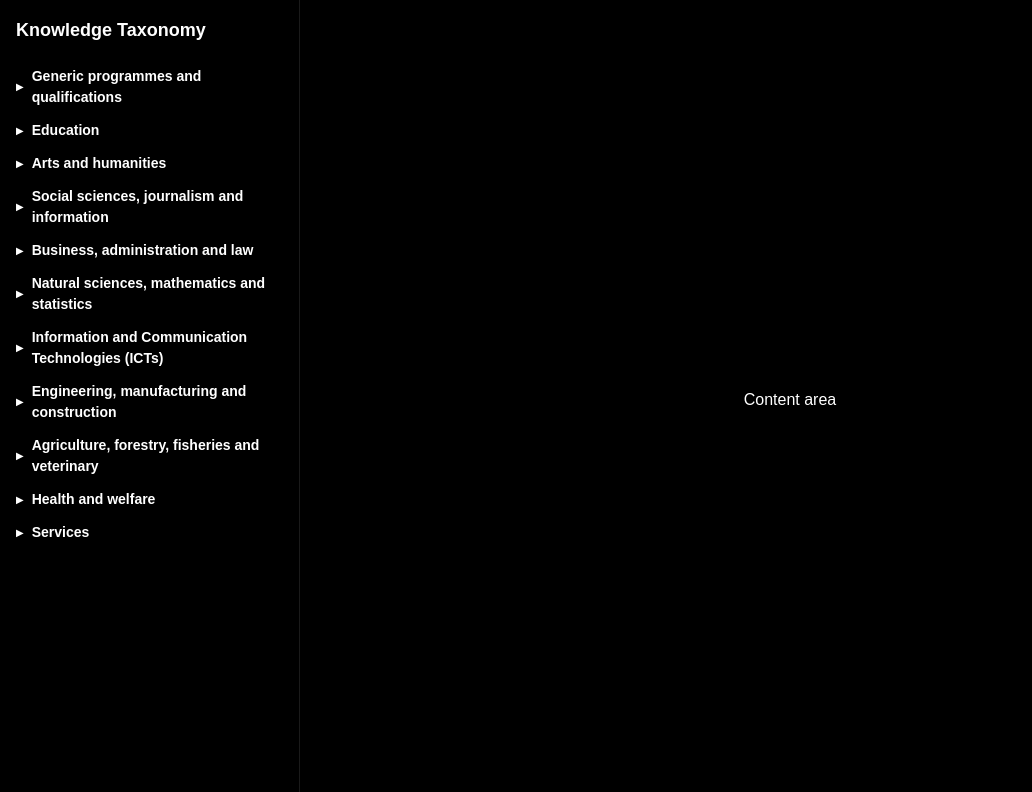
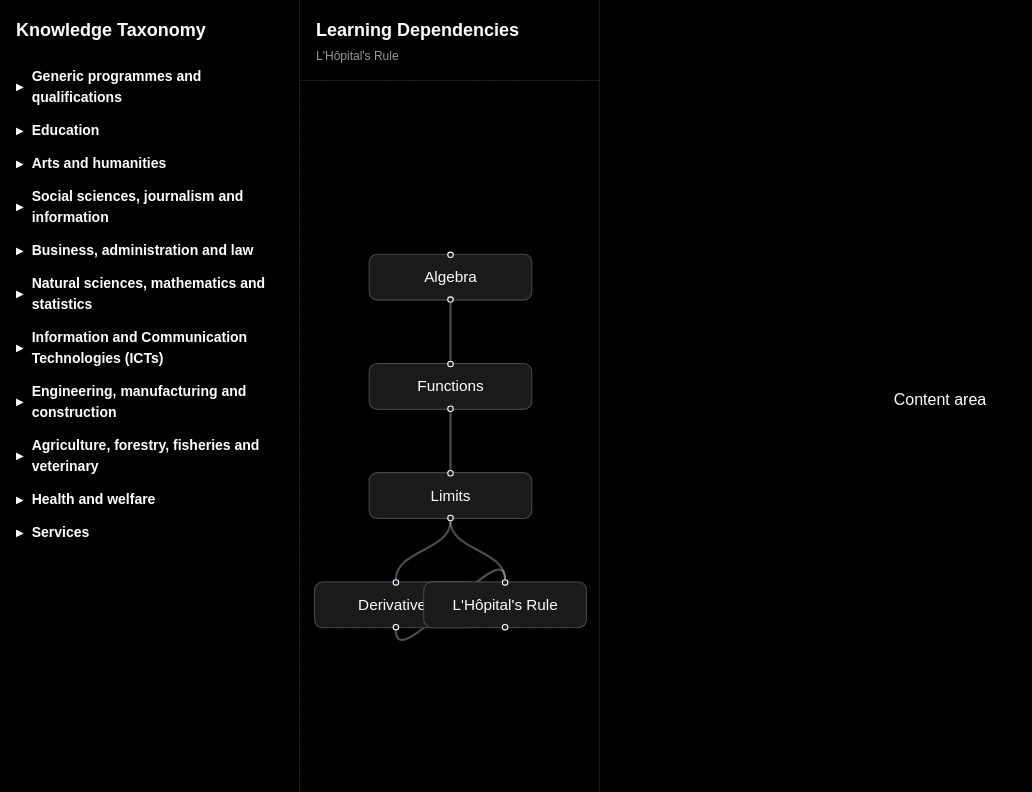
Before and after one commit to pedrogleta/summa, a Next.js app: page / in a window 1280 px wide. Shown: the top 792 px of the page, without its empty margins (0-1032 px from the left). Built offline with nearby package versions, Linux system fonts and the light colour scheme.

Commit message:
add initial DependenciesSidebar with DAG

```diff
--- /dev/null
+++ b/app/components/DependenciesSidebar.tsx
@@ -0,0 +1,163 @@
+'use client';
+
+import { useCallback } from 'react';
+import {
+  ReactFlow,
+  Node,
+  Edge,
+  Background,
+  Controls,
+  MiniMap,
+  useNodesState,
+  useEdgesState,
+} from '@xyflow/react';
+import '@xyflow/react/dist/style.css';
+
+// Parse the DAG from docs/dag-example.md
+// Algebra -> Functions
+// Functions -> Limits
+// Limits -> Derivatives
+// Limits -> L'Hôpital's Rule
+// Derivatives -> L'Hôpital's Rule
+
+const initialNodes: Node[] = [
+  {
+    id: 'algebra',
+    type: 'default',
+    position: { x: 100, y: 0 },
+    data: { label: 'Algebra' },
+    style: {
+      background: '#1a1a1a',
+      color: '#ffffff',
+      border: '1px solid rgba(255, 255, 255, 0.2)',
+      borderRadius: '8px',
+      padding: '10px',
+      fontSize: '14px',
+    },
+  },
+  {
+    id: 'functions',
+    type: 'default',
+    position: { x: 100, y: 100 },
+    data: { label: 'Functions' },
+    style: {
+      background: '#1a1a1a',
+      color: '#ffffff',
+      border: '1px solid rgba(255, 255, 255, 0.2)',
+      borderRadius: '8px',
+      padding: '10px',
+      fontSize: '14px',
+    },
+  },
+  {
+    id: 'limits',
+    type: 'default',
+    position: { x: 100, y: 200 },
+    data: { label: 'Limits' },
+    style: {
+      background: '#1a1a1a',
+      color: '#ffffff',
+      border: '1px solid rgba(255, 255, 255, 0.2)',
+      borderRadius: '8px',
+      padding: '10px',
+      fontSize: '14px',
+    },
+  },
+  {
+    id: 'derivatives',
+    type: 'default',
+    position: { x: 50, y: 300 },
+    data: { label: 'Derivatives' },
+    style: {
+      background: '#1a1a1a',
+      color: '#ffffff',
+      border: '1px solid rgba(255, 255, 255, 0.2)',
+      borderRadius: '8px',
+      padding: '10px',
+      fontSize: '14px',
+    },
+  },
+  {
+    id: 'lhopitals-rule',
+    type: 'default',
+    position: { x: 150, y: 300 },
+    data: { label: "L'Hôpital's Rule" },
+    style: {
+      background: '#1a1a1a',
+      color: '#ffffff',
+      border: '1px solid rgba(255, 255, 255, 0.2)',
+      borderRadius: '8px',
+      padding: '10px',
+      fontSize: '14px',
+    },
+  },
+];
+
+const initialEdges: Edge[] = [
+  {
+    id: 'algebra-functions',
+    source: 'algebra',
+    target: 'functions',
+    style: { stroke: 'rgba(255, 255, 255, 0.3)', strokeWidth: 2 },
+    animated: false,
+  },
+  {
+    id: 'functions-limits',
+    source: 'functions',
+    target: 'limits',
+    style: { stroke: 'rgba(255, 255, 255, 0.3)', strokeWidth: 2 },
+    animated: false,
+  },
+  {
+    id: 'limits-derivatives',
+    source: 'limits',
+    target: 'derivatives',
+    style: { stroke: 'rgba(255, 255, 255, 0.3)', strokeWidth: 2 },
+    animated: false,
+  },
+  {
+    id: 'limits-lhopitals',
+    source: 'limits',
+    target: 'lhopitals-rule',
+    style: { stroke: 'rgba(255, 255, 255, 0.3)', strokeWidth: 2 },
+    animated: false,
+  },
+  {
+    id: 'derivatives-lhopitals',
+    source: 'derivatives',
+    target: 'lhopitals-rule',
+    style: { stroke: 'rgba(255, 255, 255, 0.3)', strokeWidth: 2 },
+    animated: false,
+  },
+];
+
+export default function DependenciesSidebar() {
+  const [nodes, setNodes, onNodesChange] = useNodesState(initialNodes);
+  const [edges, setEdges, onEdgesChange] = useEdgesState(initialEdges);
+
+  return (
+    <div className="w-[300px] border-r border-white/10 h-screen overflow-hidden">
+      <div className="p-4 border-b border-white/10">
+        <h2 className="text-lg font-bold text-white">
+          Learning Dependencies
+        </h2>
+        <p className="text-xs text-white/60 mt-1">
+          L&apos;Hôpital&apos;s Rule
+        </p>
+      </div>
+      <div className="h-[calc(100vh-80px)]">
+        <ReactFlow
+          nodes={nodes}
+          edges={edges}
+          onNodesChange={onNodesChange}
+          onEdgesChange={onEdgesChange}
+          fitView
+          attributionPosition="bottom-left"
+          proOptions={{ hideAttribution: true }}
+        >
+          <Background color="#ffffff" gap={16} size={1} style={{ opacity: 0.1 }} />
+        </ReactFlow>
+      </div>
+    </div>
+  );
+}
--- a/app/page.tsx
+++ b/app/page.tsx
@@ -1,9 +1,11 @@
 import TaxonomySidebar from './components/TaxonomySidebar';
+import DependenciesSidebar from './components/DependenciesSidebar';
 
 export default function Home() {
   return (
     <div className="flex h-screen overflow-hidden">
       <TaxonomySidebar />
+      <DependenciesSidebar />
       <div className="flex-1 flex items-center justify-center text-white">
         Content area
       </div>
--- a/package.json
+++ b/package.json
@@ -9,6 +9,7 @@
     "lint": "eslint"
   },
   "dependencies": {
+    "@xyflow/react": "^12.9.2",
     "framer-motion": "^12.23.24",
     "next": "16.0.1",
     "react": "19.2.0",
```
Also changed, not shown: 1 other file (tests, documents, lock files or other folders).
